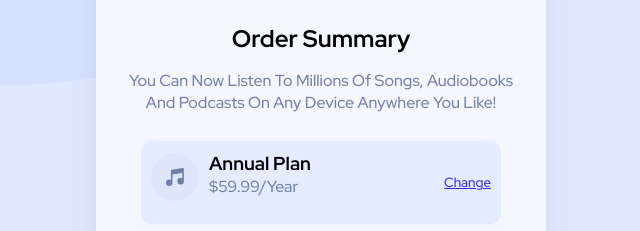
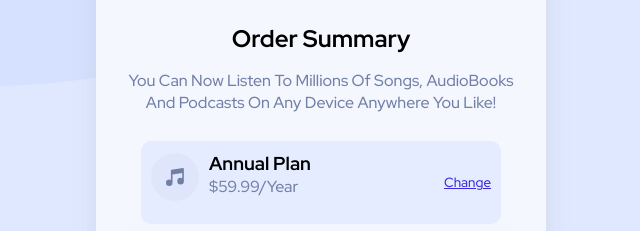
Before and after one commit to nemesisaquib/order-summary, a plain HTML site: page index.html in a window 1280 px wide. Shown: the part 302-533 px from the top of the page, 319-959 px from the left. Drawn offline with Linux system fonts and the light colour scheme.

Commit message:
Initial commit

```diff
--- a/index.html
+++ b/index.html
@@ -20,7 +20,7 @@
 
                 <div class="text">
                     <h1>order summary</h1>
-                    <p>you can now listen to millions of songs, audiobooks and podcasts on any device anywhere you like!</p>
+                    <p>you can now listen to millions of songs, audioBooks and podcasts on any device anywhere you like!</p>
 
 
                 </div>
```
